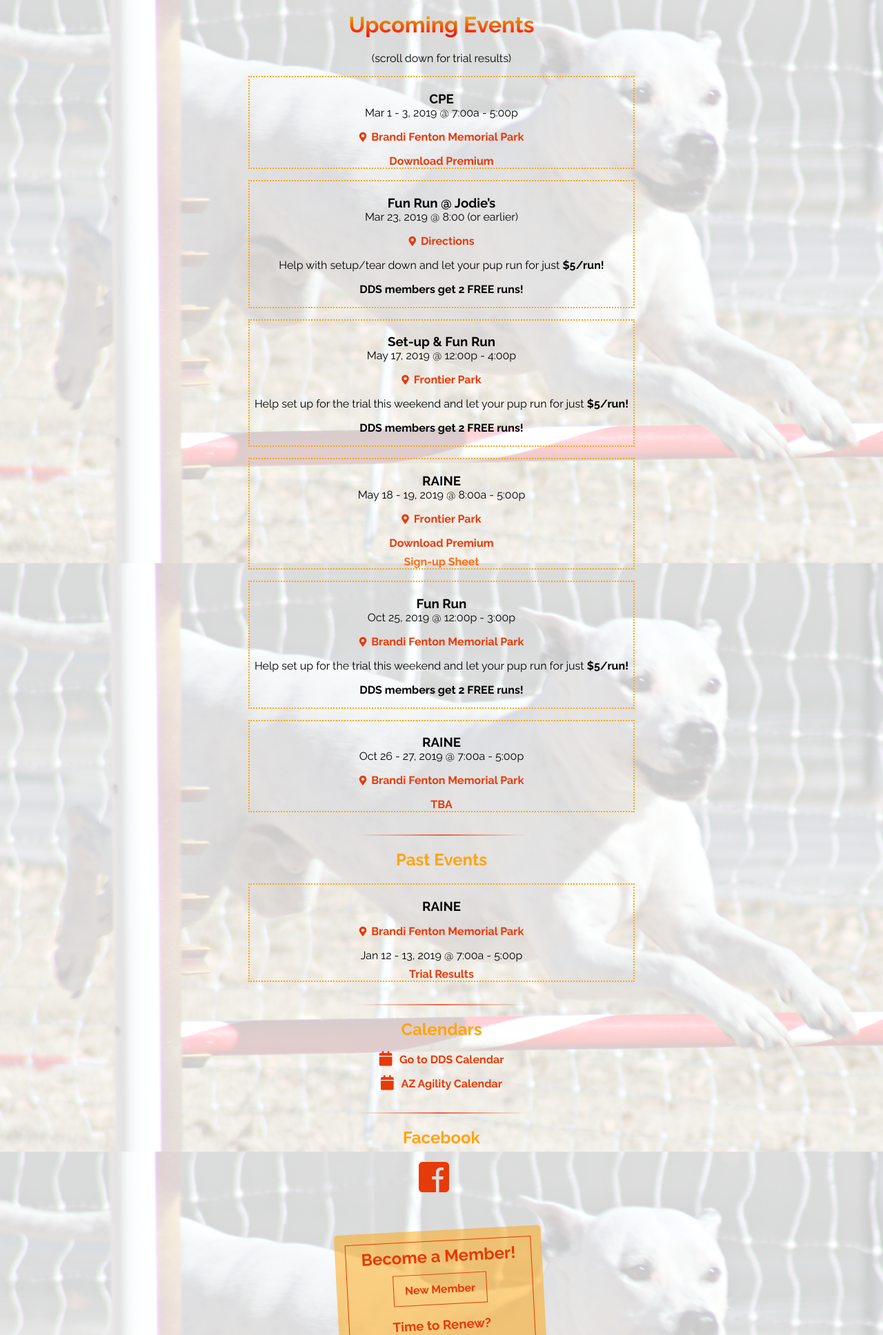
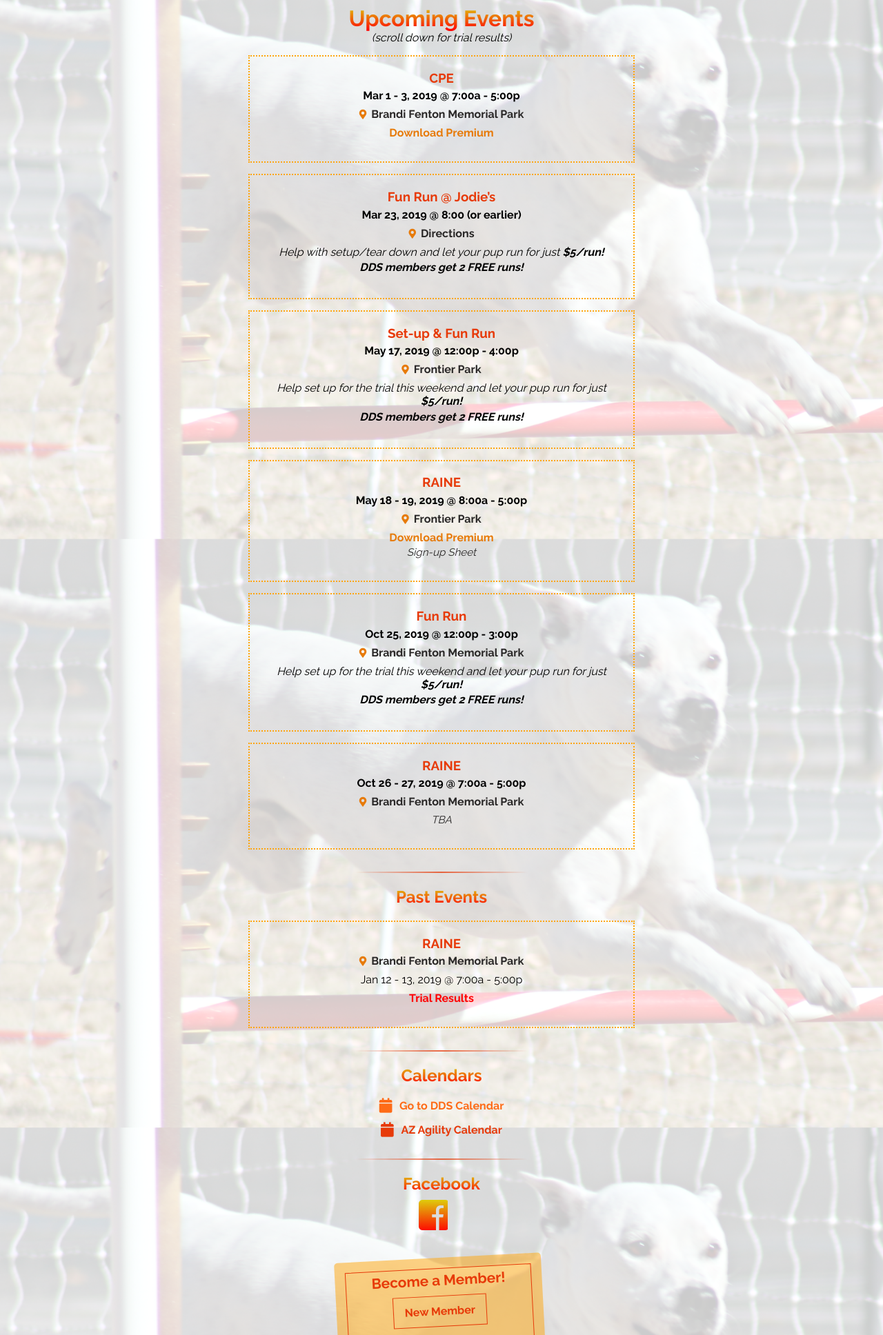
Before and after one commit to npurcella/dds_redo, a PHP site: page /index_backup.php in a window 1280 px wide. Shown: the part 72-2008 px from the top of the page at 69% size. Run offline with PHP 8.4, Linux system fonts and the light colour scheme; some libraries are stand-ins or nearby versions; some web fonts are replaced.

Commit message:
More tweaking, files got mixed up.

```diff
--- a/css/style.css
+++ b/css/style.css
@@ -8,6 +8,7 @@
 html, body {
   margin: 0;
   height: 100%;
+  background-color: #ffffff;
 }
 
 body {
@@ -22,7 +23,7 @@ body {
 
 .container {
   width: 100%;
-  margin: 2.2em auto 0;
+  margin: 0 auto 0;
 }
 
 .header-container {
@@ -251,12 +265,17 @@ section h2 {
 }
 
 section .subsection-title {
-  color: #070707;
-  margin-bottom: 0;
+  color: #e73a09;
+  margin-bottom: .3em;
 }
 
 section .subsection-details {
   margin-top: 0;
+}
+
+section .event-location {
+  margin: 0;
+  padding: 0;
 }
 
 section a {
@@ -269,13 +288,17 @@ section a:hover, section a:focus {
   text-shadow: 0 0 2px yellow;
 }
 
+section a.disabled, section a.disabled:hover, section a.disabled:focus {
+  pointer-events: none;
+}
+
 section hr {
   border: 0;
   height: 2px;
   margin: 2em auto 2em;
 }
 
-section #rsa-rules, section #cpe-rules, section #dds-cal, section #az-cal {
+section #rsa-rules, section #cpe-rules, section .dds-cal, section .az-cal {
   cursor: pointer;
 }
 
@@ -287,11 +310,11 @@ section #cpe-rules {
   color: #ffa50a;
 }
 
-section #dds-cal {
+section .dds-cal {
   color: #fe6b17;
 }
 
-section #az-cal {
+section .az-cal {
   color: #e73a09;
 }
 
@@ -306,20 +329,53 @@ section p i {
 }
 
 #home {
-  padding-top: 2em;
+  padding-top: 3em;
   background: -webkit-gradient(linear, left top, left bottom, from(rgba(255, 255, 255, 0.8)), to(rgba(255, 255, 255, 0.8))), url(../img/backgroundHome.jpg);
   background: linear-gradient(rgba(255, 255, 255, 0.8), rgba(255, 255, 255, 0.8)), url(../img/backgroundHome.jpg);
   background-position: top right;
   background-size: cover;
+  -moz-background-size: 100% 100%;
+  -o-background-size: 100% 100%;
   background-repeat: no-repeat;
   background-attachment: fixed;
-  background-position-y: 3em;
+  background-position-y: 1.5em;
   width: 100%;
   height: auto;
 }
 
+#home h1 {
+  margin: 1em auto 0;
+}
+
+#home h2.subtitle, #home .subtitle p a {
+  color: #e77a09;
+  background: -webkit-linear-gradient(#ded00c, red);
+  -webkit-background-clip: text;
+  -webkit-text-fill-color: transparent;
+}
+
+#home .other h2.subtitle {
+  margin-bottom: 0;
+}
+
+#home .other p {
+  margin: .5em auto 1.5em;
+}
+
+#home .other p i {
+  color: #e77a09;
+  background: -webkit-linear-gradient(#ded00c, red);
+  -webkit-background-clip: text;
+  -webkit-text-fill-color: transparent;
+}
+
 #home .member-title {
   color: #e73a09;
+}
+
+#home #event-header-note {
+  margin-top: 0;
+  font-style: italic;
 }
 
 #home .event {
@@ -329,21 +385,51 @@ section p i {
   max-width: 35em;
 }
 
+#home .event .event-location a {
+  color: #292727;
+  text-decoration: none;
+}
+
 #home .event a {
   display: block;
-  margin-bottom: .5em;
+  margin-bottom: .2em;
 }
 
 #home .event a:last-of-type {
   margin-bottom: 0;
 }
 
+#home .event i.fa-map-marker-alt {
+  color: #e77a09;
+}
+
+#home .event .subsection-title.cancelled, #home .event .subsection-details.cancelled {
+  text-decoration: line-through;
+}
+
 #home .event p.subsection-details {
+  margin-bottom: .5em;
+  font-weight: 600;
+}
+
+#home .event p.subsection-details.past {
+  font-weight: normal;
+}
+
+#home .event p.event-location a {
+  font-weight: bold;
   margin-bottom: .5em;
 }
 
+#home .event p.cancelled-notice {
+  color: #ff1c0a;
+  font-weight: bold;
+  text-transform: uppercase;
+  margin-top: .3em;
+}
+
 #home .event .premium-link {
-  color: #e73a09;
+  color: #e77a09;
 }
 
 #home .event .signup-link {
@@ -351,7 +437,39 @@ section p i {
 }
 
 #home .event .run-link {
-  color: #e77a09;
+  color: #ff1c0a;
+}
+
+#home .event .trial-results {
+  color: red;
+}
+
+#home .event .premium-link.disabled, #home .event .signup-link.disabled, #home .event .run-link.disabled {
+  color: #292727;
+  font-weight: normal;
+  font-style: italic;
+  font-size: .95em;
+}
+
+#home .event .event-info {
+  margin: 0;
+  font-style: italic;
+  margin-bottom: .2em;
+  padding: 0 .8em 0;
+}
+
+#home .event .raine-update {
+  color: #ff1c0a;
+  font-weight: bold;
+  margin: .3em auto;
+}
+
+#home .event .raine-update:first-of-type {
+  margin-top: 1.2em;
+}
+
+#home .event .raine-update:last-of-type {
+  margin-bottom: 1.2em;
 }
 
 #home .card {
@@ -367,6 +485,7 @@ section p i {
 #home .card h2 {
   color: #e73a09;
   margin-bottom: .5em;
+  font-size: 1.3em;
 }
 
 #home .card h4 {
@@ -600,6 +747,9 @@ section p i {
 }
 
 @media (min-width: 900px) {
+  #home .other p {
+    margin-bottom: 0;
+  }
   #home .card {
     position: relative;
     top: 2.3em;
@@ -612,19 +762,11 @@ section p i {
     margin-bottom: 0;
   }
   #home .event {
-    padding-bottom: 0;
+    padding-bottom: 2em;
   }
   #about {
     background-position: center;
     margin-bottom: 0;
-  }
-  #about .members {
-    -webkit-box-orient: horizontal;
-    -webkit-box-direction: normal;
-        -ms-flex-direction: row;
-            flex-direction: row;
-    -ms-flex-wrap: wrap;
-        flex-wrap: wrap;
   }
   #about .card {
     margin: 1em auto;
--- a/css/style.scss
+++ b/css/style.scss
@@ -27,6 +27,7 @@ $orange: #ef6009;
 html, body {
     margin: 0;
     height: 100%;
+    background-color: #ffffff;
 }
 body {
     display: flex;
@@ -34,7 +35,7 @@ body {
 }
 .container {
     width: 100%;
-    margin: 2.2em auto 0;
+    margin: 0 auto 0;
 }
 .header-container {
     margin: 0 auto;
@@ -233,11 +237,15 @@ section {
     text-align: center;
     color: $black;
     .subsection-title {
-        color: $darkTextColor;
-        margin-bottom: 0;
+        color: $dkOrange;
+        margin-bottom: .3em;
     }
     .subsection-details {
         margin-top: 0;
+    }
+    .event-location {
+        margin: 0;
+        padding: 0;
     }
     a {
         text-decoration: none;
@@ -261,10 +272,10 @@ section {
     #cpe-rules {
         color: $mustard;
     }
-    #dds-cal {
+    .dds-cal {
         color: $ltOrange;
     }
-    #az-cal {
+    .az-cal {
         color: $dkOrange;
     }
     p i {
@@ -280,40 +291,118 @@ section {
 }
 // HOME CONTENT
 #home {
-    padding-top: 2em;
+    padding-top: 3em;
+    background: linear-gradient(rgba(255,255,255,0.8), rgba(255,255,255,0.8)), url(../img/backgroundHome.jpg);
+    background-position: top right;
+    background-size: cover;
+    -moz-background-size: 100% 100%;
+    -o-background-size: 100% 100%;
+    background-repeat: no-repeat;
+    background-attachment: fixed;
+    background-position-y: 1.5em;
+    width: 100%;
+    h1 {
+        margin: 1em auto 0;
+    }
+    h2.subtitle, .subtitle p a {
+        color: $goldenrod;
+        background: -webkit-linear-gradient($ltYellow, $trueRed);
+        -webkit-background-clip: text;
+        -webkit-text-fill-color: transparent;
+    }
+    .other h2.subtitle {
+        margin-bottom: 0;
+    }
+    .other p {
+        margin: .5em auto 1.5em;
+        i {
+            color: $goldenrod;
+            background: -webkit-linear-gradient($ltYellow, $trueRed);
+            -webkit-background-clip: text;
+            -webkit-text-fill-color: transparent;
+        }
+    }
+    // padding-top: 2em;
     .member-title {
         color: $dkOrange;
     }
-    background: linear-gradient(rgba(255,255,255,0.8), rgba(255,255,255,0.8)), url(../img/backgroundHome.jpg);
-    background-position: top right;
-    background-size: cover;
-    background-repeat: no-repeat;
-    background-attachment: fixed;
-    background-position-y: 3em;
-    width: 100%;
+    #event-header-note {
+        margin-top: 0;
+        font-style: italic;
+    }
     .event {
         border: 2px dotted $mustard;
         padding: 1px 0 20px 0;
         margin: 1em auto;
         max-width: 35em;
+        .event-location a {
+            color: $lightTextColor;
+            text-decoration: none;
+        }
         a {
             display: block;
-            margin-bottom: .5em;
+            margin-bottom: .2em;
         }
         a:last-of-type {
             margin-bottom: 0;
         }
+        i.fa-map-marker-alt {
+            color: $goldenrod;
+        }
+        .subsection-title.cancelled, .subsection-details.cancelled {
+            text-decoration: line-through;
+        }
         p.subsection-details {
             margin-bottom: .5em;
+            font-weight: 600;
+        }
+        p.subsection-details.past {
+            font-weight: normal;
+        }
+        p.event-location a {
+            font-weight: bold;
+            margin-bottom: .5em;
+        }
+        p.cancelled-notice {
+            color: $red;
+            font-weight: bold;
+            text-transform: uppercase;
+            margin-top: .3em;
         }
         .premium-link {
-            color: $dkOrange;
+            color: $goldenrod; // goldenrod
         }
         .signup-link {
             color: $ltOrange;
         }
         .run-link {
-            color: $goldenrod;
+            color: $red;  //dkorange
+        }
+        .trial-results {
+            color: $trueRed;
+        }
+        .premium-link.disabled, .signup-link.disabled, .run-link.disabled {
+            color: $lightTextColor;
+            font-weight: normal;
+            font-style: italic;
+            font-size: .95em;
+        }
+        .event-info {
+            margin: 0;
+            font-style: italic;
+            margin-bottom: .2em;
+            padding: 0 .8em 0;
+        }
+        .raine-update {
+            color: $red;
+            font-weight: bold;
+            margin: .3em auto;
+        }
+        .raine-update:first-of-type {
+            margin-top: 1.2em;
+        }
+        .raine-update:last-of-type {
+            margin-bottom: 1.2em;
         }
     }
     height: auto;
@@ -325,6 +414,7 @@ section {
         h2 {
             color: $dkOrange;
             margin-bottom: .5em;
+            font-size: 1.3em;
         }
         h4 {
             margin-bottom: .5em;
@@ -507,6 +615,9 @@ section {
 }
 @media(min-width: 900px) {
     #home {
+        .other p {
+            margin-bottom: 0;
+        }
         .card {
             position: relative;
             top: 2.3em;
@@ -518,16 +629,12 @@ section {
             margin-bottom: 0;
         }
         .event {
-            padding-bottom: 0;
+            padding-bottom: 2em;
         }
     }
     #about {
         background-position: center;
         margin-bottom: 0;
-        .members {
-            flex-direction: row;
-            flex-wrap: wrap;
-        }
         .card {
             margin: 1em auto;
         }
```
Also changed, not shown: other parts of css/style.css (+54 -13 lines), other parts of css/style.scss (+47 -23 lines), 1 other file.
